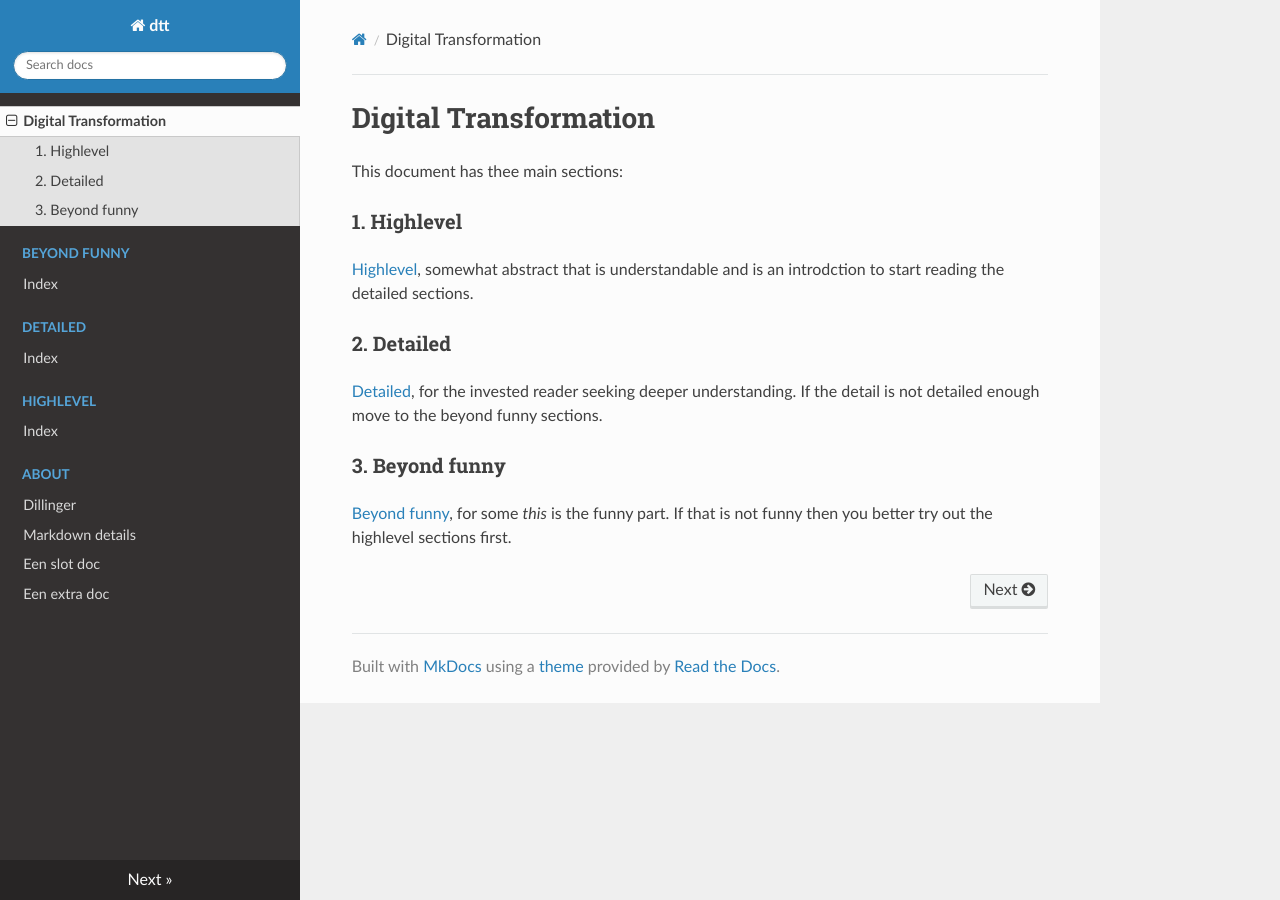
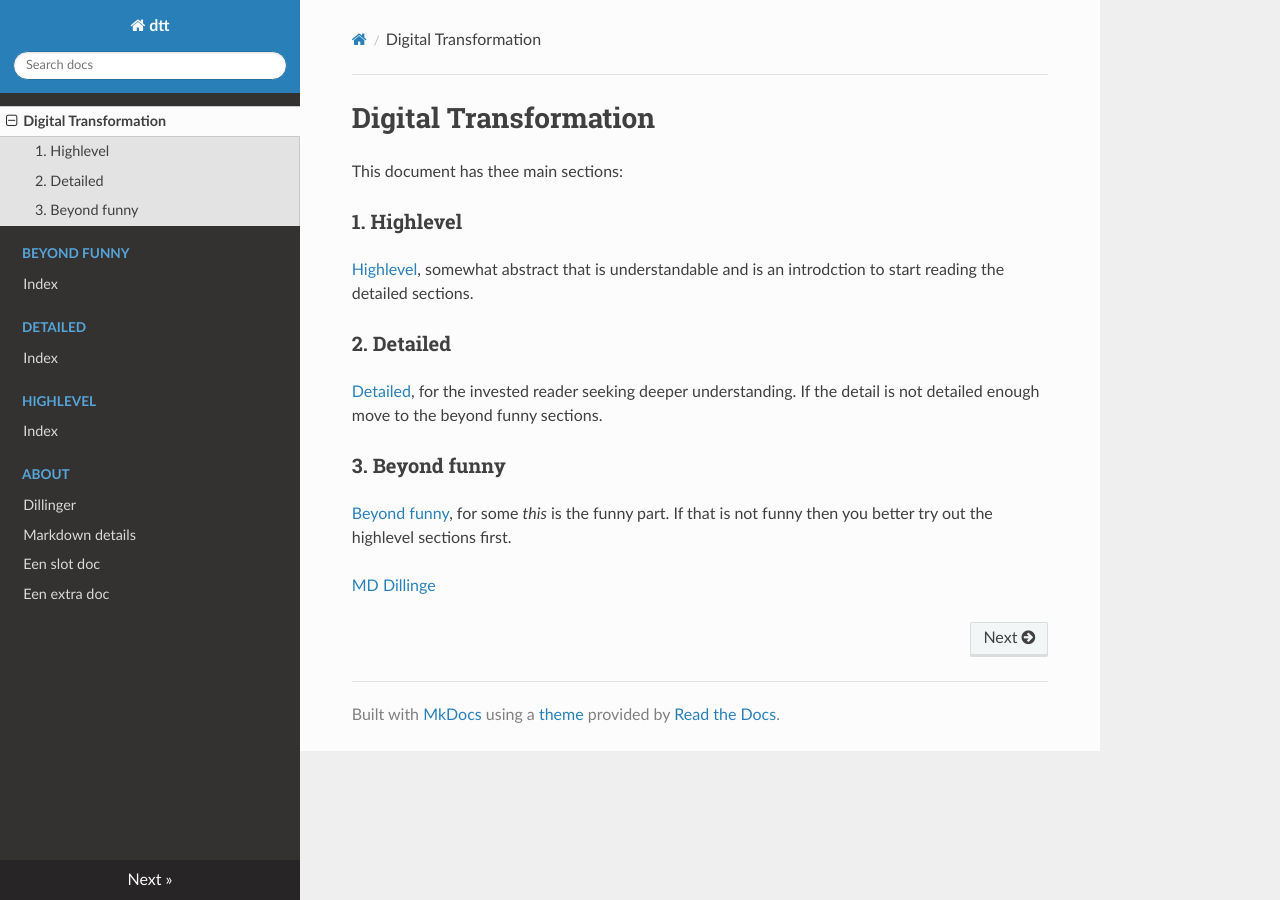
Before and after one commit to rienkdekok/dtt, an MkDocs documentation site: the page built from docs/index.md, in a window 1280 px wide. Built offline with MkDocs 1.6.1, drawn with Linux system fonts in a browser that asks for light colours; nearby versions of some CDN libraries.

Commit message:
docs/index.md updated from https://stackedit.io/

```diff
--- a/docs/index.md
+++ b/docs/index.md
@@ -10,10 +10,12 @@ This document has thee main sections:
 ### 3. Beyond funny
 [Beyond funny](Beyond%20%funny/index.md), for some *this* is the funny part. If that is not funny then you better try out the highlevel sections first.
 
+[MD Dillinge](about/dillingermarkdown)
+
 
 <!--stackedit_data:
-eyJoaXN0b3J5IjpbLTE0Mzc0OTY2MjMsLTY5NDA0NzYyNCwxNj
-Y1MDk1NDYzLDk5MjI0NzcwNywtMTUzNTU2OTg3MSwtMTYzNjY4
-NDI4MiwtMTYxNzQ2MjE0OSwtNzQzMDIyNDUsNjA5MzI2MjYxLC
-03MTkyNTU4NTRdfQ==
+eyJoaXN0b3J5IjpbLTE4MDE0NjU5OCwtMTQzNzQ5NjYyMywtNj
+k0MDQ3NjI0LDE2NjUwOTU0NjMsOTkyMjQ3NzA3LC0xNTM1NTY5
+ODcxLC0xNjM2Njg0MjgyLC0xNjE3NDYyMTQ5LC03NDMwMjI0NS
+w2MDkzMjYyNjEsLTcxOTI1NTg1NF19
 -->
```
